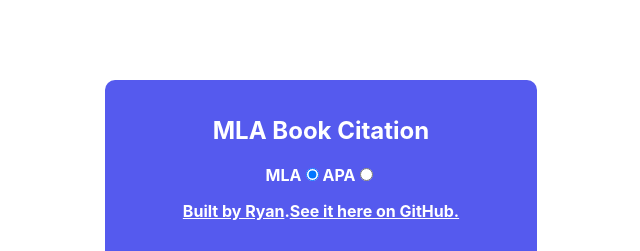
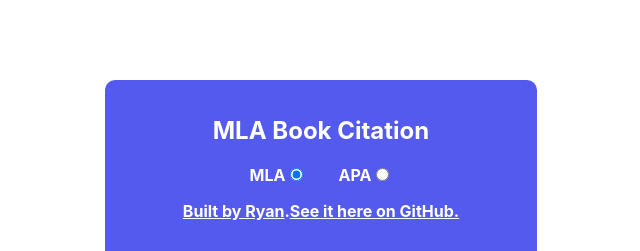
Before and after one commit to rayjay00/mla-apa-react-citation-generator, a React (Create React App) app: page / in a window 1280 px wide. Shown: the top 251 px of the page, without its empty margins (319-959 px from the left). Built offline with nearby package versions, Linux system fonts and the light colour scheme.

Commit message:
style radiol label

```diff
--- a/src/Radio.jsx
+++ b/src/Radio.jsx
@@ -8,9 +8,13 @@ const StyledRadioInput = styled.div`
   justify-content: space-between;
 `;
 
+const StyledRadioLabel = styled.label`
+  margin: 0 1rem;
+`;
+
 const Radio = ({ chooseStyle, style }) => (
   <StyledRadioInput>
-    <label htmlFor='MLA'>
+    <StyledRadioLabel htmlFor='MLA'>
       MLA
       <input
         type='radio'
@@ -20,8 +24,8 @@ const Radio = ({ chooseStyle, style }) => (
         checked={style === 'MLA'}
         onChange={chooseStyle}
       />
-    </label>
-    <label htmlFor='APA'>
+    </StyledRadioLabel>
+    <StyledRadioLabel htmlFor='APA'>
       APA
       <input
         type='radio'
@@ -31,7 +35,7 @@ const Radio = ({ chooseStyle, style }) => (
         checked={style === 'APA'}
         onChange={chooseStyle}
       />
-    </label>
+    </StyledRadioLabel>
   </StyledRadioInput>
 );
 
```
